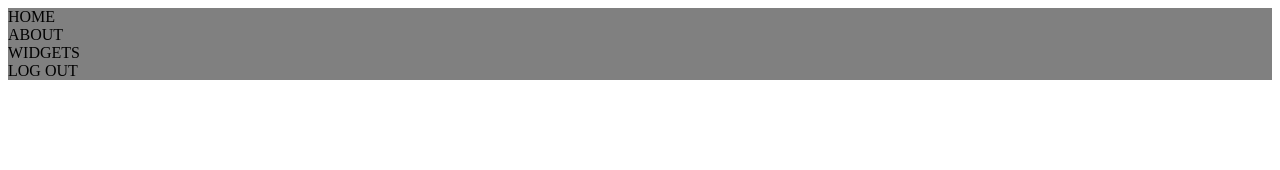
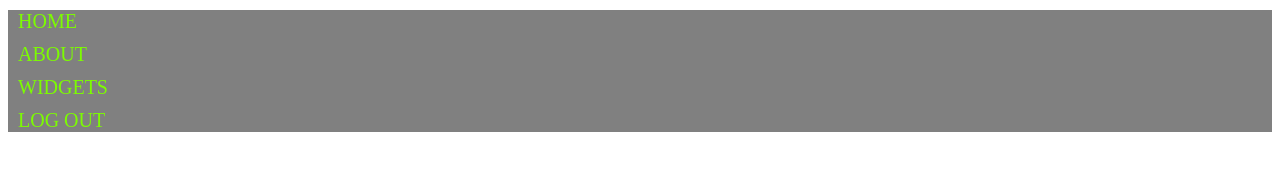
Before and after one commit to AllanMorales94/intro-to-Flexbox-CSS-Grid, a plain HTML site: page index.html in a window 1280 px wide. Drawn offline with Linux system fonts and the light colour scheme.

Commit message:
Target nav children/divs and change color property, font-size, and margin.

```diff
--- a/css/style.css
+++ b/css/style.css
@@ -1,3 +1,10 @@
 nav {
   background-color: grey;
+
 }
+
+nav div {
+  color: lawngreen;
+  font-size: 20px;
+  margin: 10px;
+}
```
